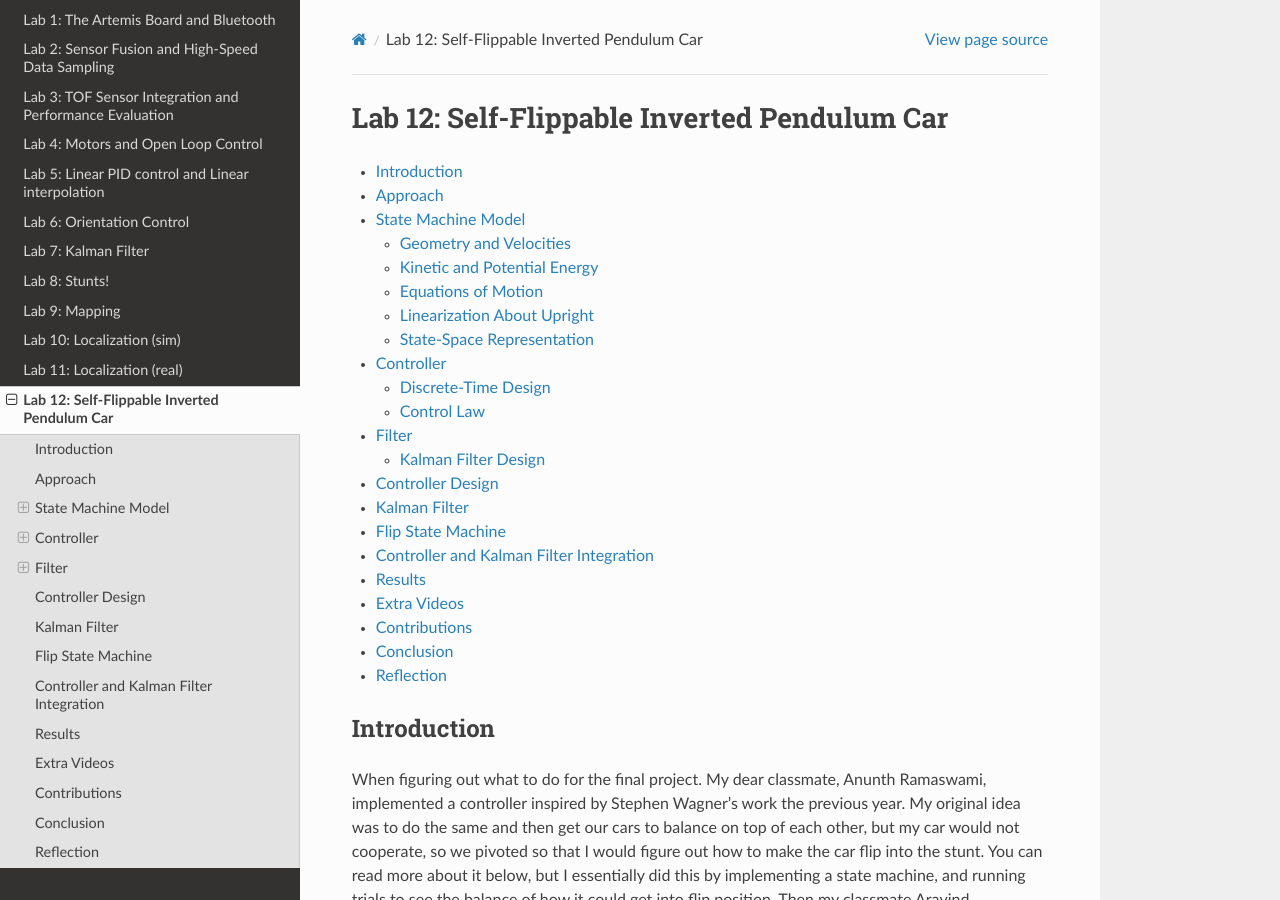
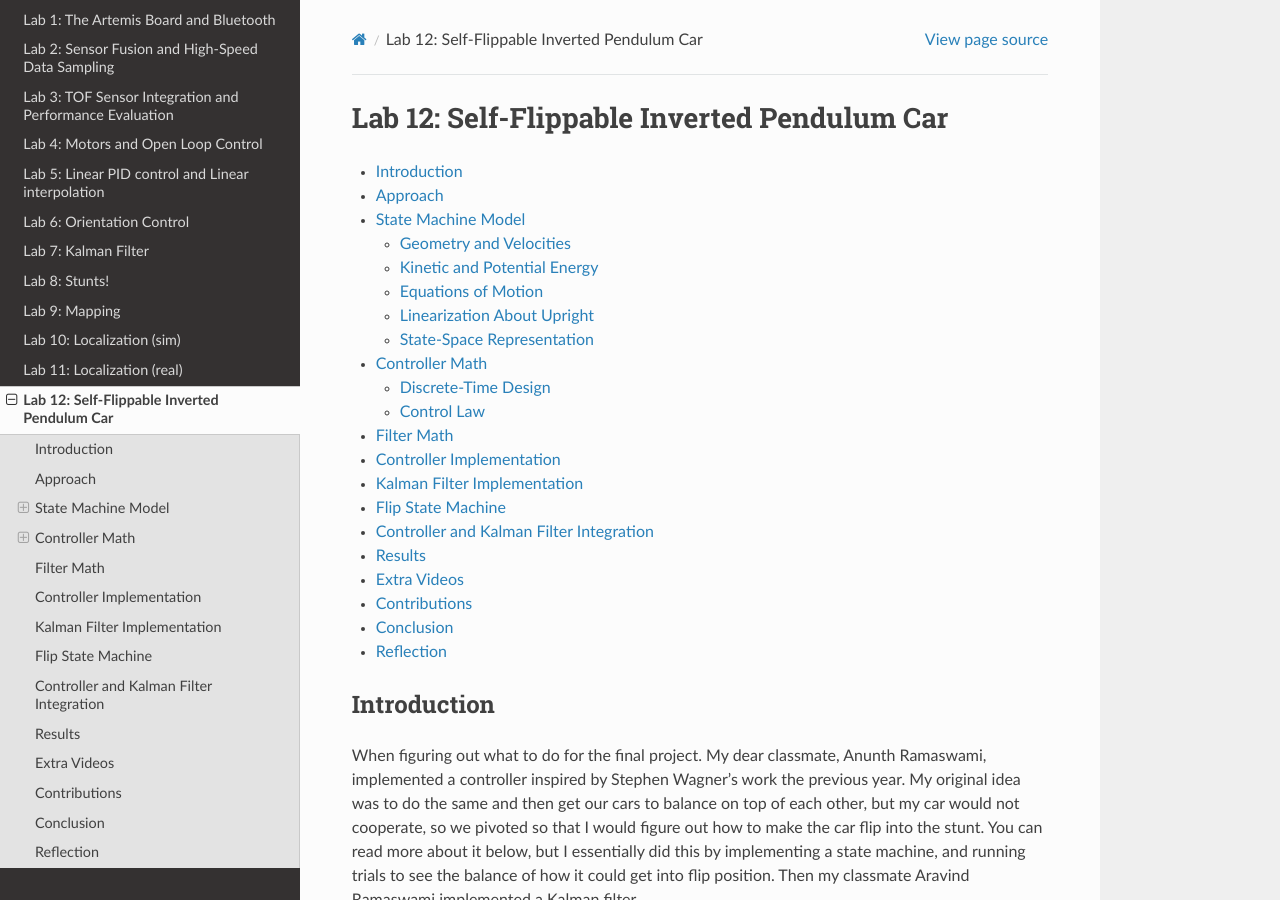
Before and after one commit to nskatti1/Fast-Robots, a Sphinx documentation site: the page built from docs/lab12.rst, in a window 1280 px wide and 900 px high. Built offline with Sphinx 7.4.7 and the Read the Docs theme 3.1.0, drawn with Linux system fonts in a browser that asks for light colours; pages that are not in the unit, such as notebooks, are missing from menus; some of the changed text lies outside the part shown.

Commit message:
Update lab12.rst

```diff
--- a/docs/lab12.rst
+++ b/docs/lab12.rst
@@ -170,7 +170,7 @@ with
 
 By checking the ranks of the controllability and observability matrices, we verified we could place the poles of the closed-loop system anywhere in the complex plane in discrete time. This is critical when designing a system that must recover quickly from disturbances and avoid oscillation. Both were full-rank, so the system is controllable and observable.(Shout out to ECE 6210 Linear Systems!)
 
-Controller
+Controller Math
 ----------
 
 Discrete‐Time Design
@@ -205,11 +205,8 @@ Control Law
 
 where :math:`\hat{\mathbf{x}}_r` is provided by the Kalman filter.
 
-Filter
+Filter Math
 ------
-
-Kalman Filter Design
-^^^^^^^^^^^^^^^^^^^^
 
 Process and measurement noise covariances (:math:`Q`, :math:`R`) are chosen based on sensor specs. The discrete‐time filter equations:
 
@@ -222,7 +219,7 @@ Process and measurement noise covariances (:math:`Q`, :math:`R`) are chosen base
      + K_f\,(y_k - C\,\hat{\mathbf{x}}_{k|k-1}),  \\
    P_{k|k} = (I - K_f\,C)\,P_{k|k-1}.
 
-Controller Design
+Controller Implementation
 -----------------
 
 We used MATLAB's `place()` with poles at 0.87 and 0.75. This gave:
@@ -270,7 +267,7 @@ The controller is very robust. Here is a video demonstration.
 
 .. youtube:: QNDRmvV0Qqg
 
-Kalman Filter
+Kalman Filter Implementation
 -------------
 
 We adapted the Kalman Filter from Lab 7 with updated A, B, C matrices. Process noise :math:`Q` was larger than measurement noise :math:`R` because we trusted the IMU more than the model.
```
